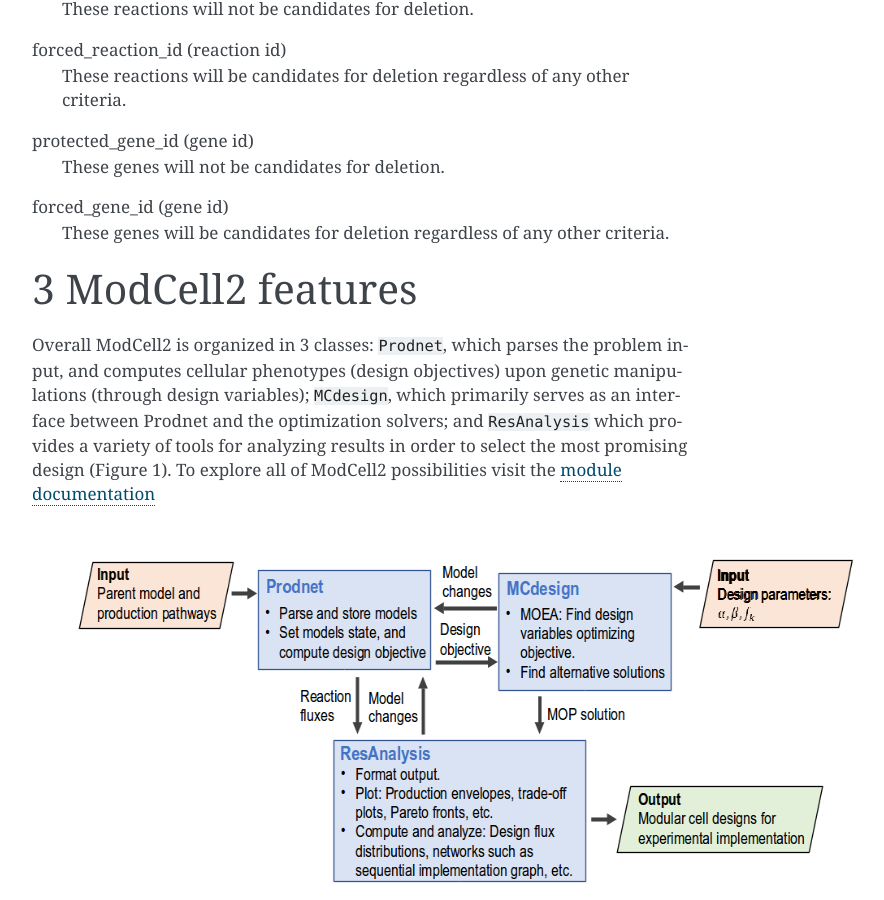
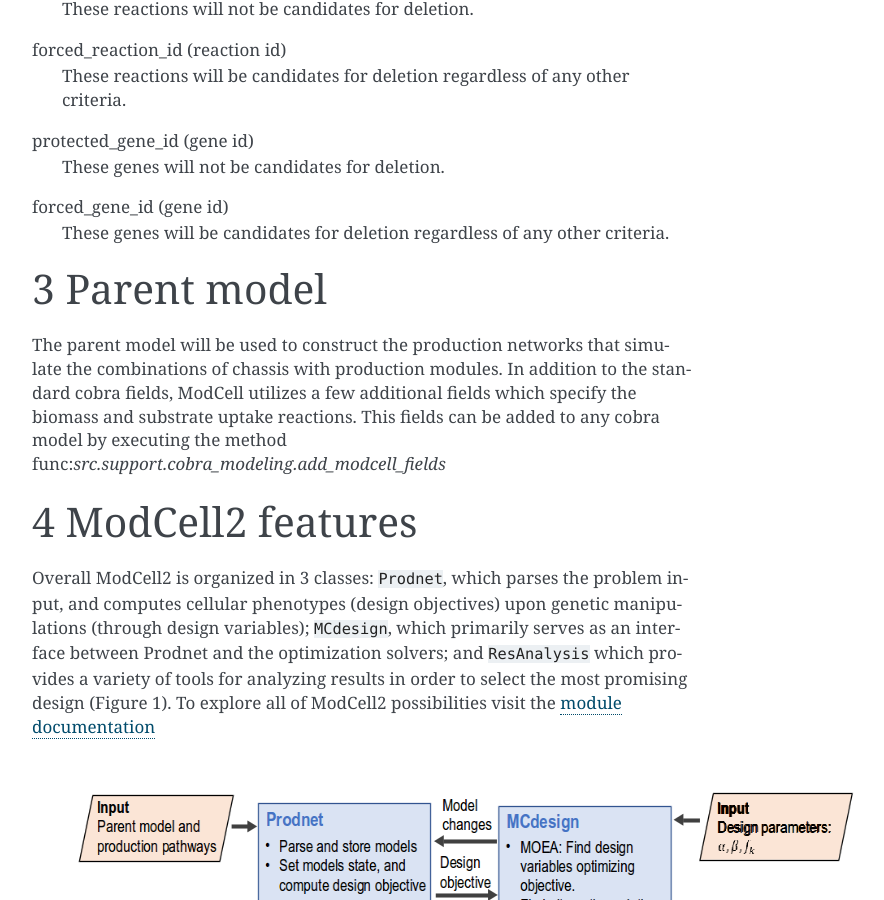
Before and after one commit to TrinhLab/ModCell2, a Sphinx documentation site: the page built from docs/source/modcell2basic_content.rst, in a window 1280 px wide and 900 px high, scrolled down 3044 px. Shown: the whole window, without its empty margins (388-1272 px from the left). Built offline with Sphinx 7.4.7, drawn with Linux system fonts in a browser that asks for light colours; pages that are not in the unit, such as notebooks, are missing from menus; cross-references to code outside the pages are shown as plain code.

Commit message:
update docs

```diff
--- a/docs/source/modcell2basic_content.rst
+++ b/docs/source/modcell2basic_content.rst
@@ -102,6 +102,11 @@ protected_gene_id (gene id)
 forced_gene_id (gene id)
         These genes will be candidates for deletion regardless of any other criteria.
 
+Parent model
+------------
+
+The parent  model will be used to construct the production networks that simulate the combinations of chassis with production modules. In addition to the standard cobra fields, ModCell utilizes a few additional fields which specify the biomass and substrate uptake reactions. This fields can be added to any cobra model by executing the method func:`src.support.cobra_modeling.add_modcell_fields`
+
 ModCell2 features
 ----------------
 
```
